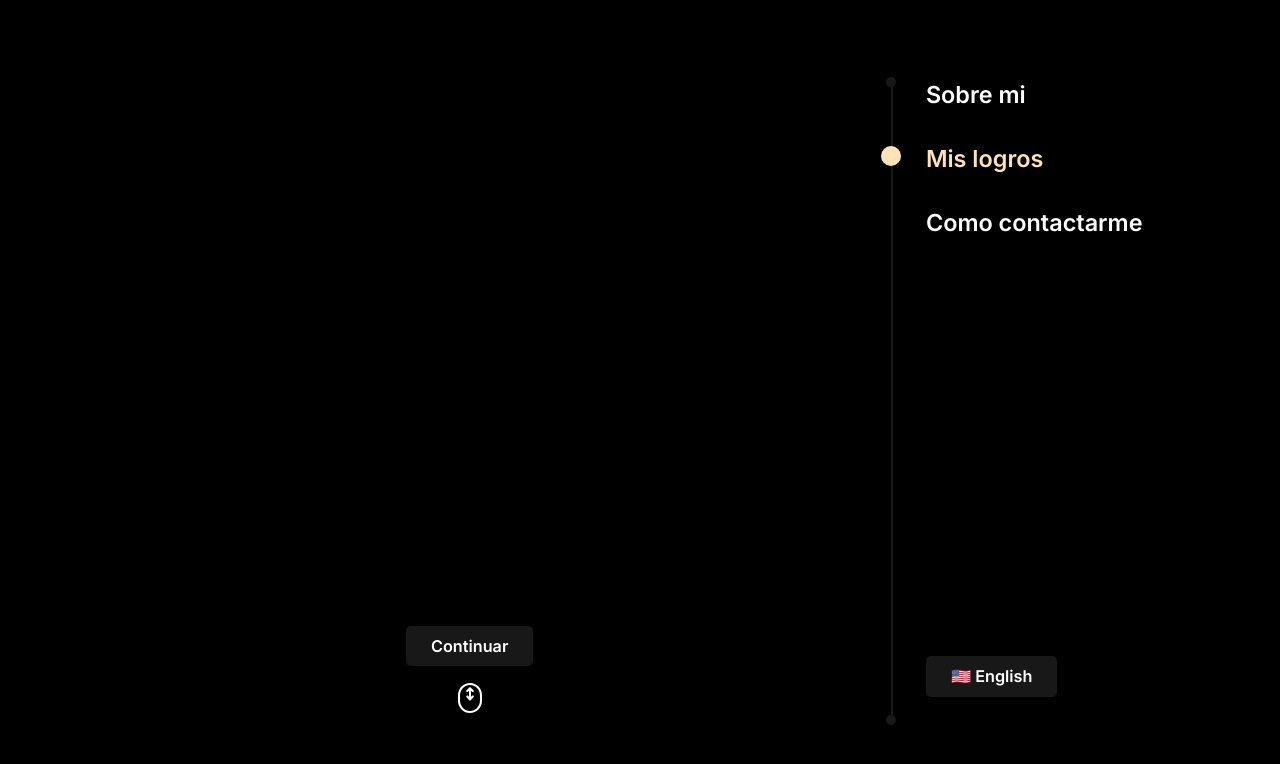
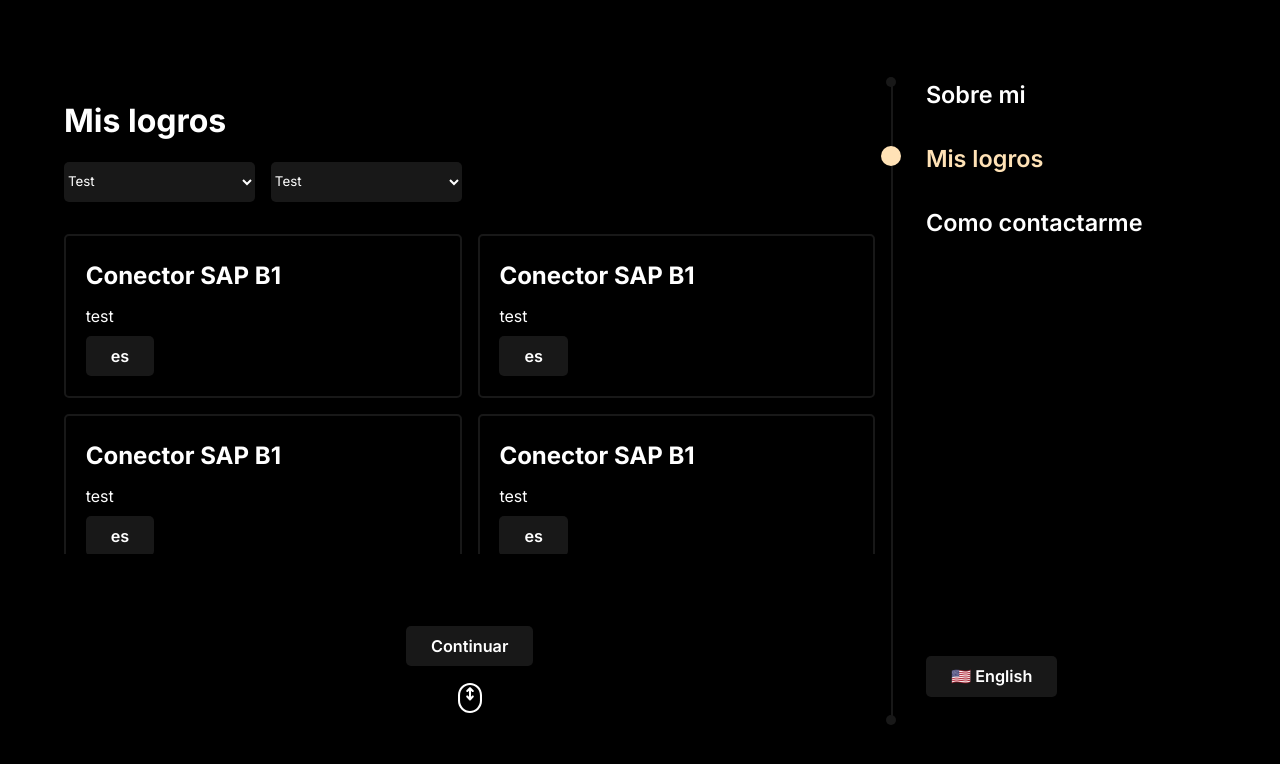
Before and after one commit to jdaar/new-portfolio, a SvelteKit app: page /achievements in a window 1280 px wide. Shown: the top 764 px of the page. Built offline with nearby package versions, Linux system fonts and the light colour scheme.

Commit message:
feat: achievements gallery

```diff
--- /dev/null
+++ b/src/lib/components/achievement.svelte
@@ -0,0 +1,34 @@
+<script lang="ts">
+	import type { Language } from "$lib/lang/dictionaries";
+	import { getContext } from "svelte";
+    import type { Writable } from "svelte/store";
+
+    const language = getContext('language') as Writeable<Language>
+</script>
+
+<div class="achievement">
+    <div></div>
+    <h2>
+        Conector SAP B1
+    </h2>
+    <div class="technologies">
+        test
+    </div>
+    <div class="actions">
+        <button>{$language}</button>
+    </div>
+    <div></div>
+</div>
+
+<style>
+    .achievement {
+        border: 2px solid var(--border-color);
+        display: grid;
+        grid-template-columns: 90%;
+        grid-template-rows: 10% 30% 20% 30% 10%;
+        justify-content: center;
+        align-items: center;
+        min-height: 10em;
+        border-radius: 5px;
+    }
+</style>
--- a/src/routes/about-me/+page.svelte
+++ b/src/routes/about-me/+page.svelte
@@ -10,7 +10,7 @@
     export let data: PageData;
 </script>
 
-<div transition:fly={{ y: -25, duration: 500}}>
+<div transition:fly={{ y: -25, duration: 250}}>
     <div class="card-header">
         <h1>Jhonatan David Asprilla Arango</h1>
         <img src="https://media.licdn.com/dms/image/C4D03AQHTXQvetVMWQg/profile-displayphoto-shrink_400_400/0/1644779343317?e=1697068800&v=beta&t=g088zn6P89PJypIzneaQUUHS5x0BB6NCvywonBaGgs0" alt="" srcset="">
--- a/src/routes/achievements/+page.svelte
+++ b/src/routes/achievements/+page.svelte
@@ -1,5 +1,62 @@
 <script lang="ts">
+	import { fly } from 'svelte/transition';
     import type { PageData } from './$types';
+	import { language_dictionaries, type Language } from '$lib/lang/dictionaries';
+	import { getContext } from 'svelte';
+	import type { Writable } from 'svelte/store';
+	import Achievement from '$lib/components/achievement.svelte';
+
+    let language = getContext('language') as Writable<Language>;
 
     export let data: PageData;
 </script>
+
+<div transition:fly={{ y: -25, duration: 250, delay: 250}}>
+    <div class="card-header">
+        <h1>
+            {language_dictionaries[$language]['achievements_label']}
+        </h1>
+        <select>
+            <option value="test">Test</option>
+        </select>
+        <select>
+            <option value="test">Test</option>
+        </select>
+    </div>
+<div class="achievements">
+    <Achievement></Achievement>
+    <Achievement></Achievement>
+    <Achievement></Achievement>
+    <Achievement></Achievement>
+    <Achievement></Achievement>
+</div>
+</div>
+
+<style>
+    .achievements {
+        display: grid;
+        grid-template-columns: 1fr 1fr;
+        gap: 1em;
+        height: 90%;
+        max-height: 40vh;
+        overflow-y: scroll;
+    }
+
+    .card-header {
+        margin-bottom: 2em;
+        display: grid;
+        grid-template-columns: 0.25fr 0.25fr;
+        grid-template-rows: 1fr 2.5em;
+        column-gap: 1em;
+    }
+
+    select {
+        background-color: var(--secondary-background-color);
+        border: none;
+        border-radius: 5px;
+    }
+
+    h1 {
+        grid-column: span 4;
+    }
+</style>
--- a/src/routes/styles.css
+++ b/src/routes/styles.css
@@ -1,6 +1,6 @@
 :root {
     --background-color: rgba(0, 0, 0, 1);
-    --secondary-backgroud-color: rgba(24, 24, 24, 1);
+    --secondary-background-color: rgba(24, 24, 24, 1);
     --border-color: rgba(24, 24, 24, 1);
     --foreground-color: rgba(255, 255, 255, 1);
     --accent-color: rgba(255, 226, 182, 1);
@@ -34,9 +34,11 @@
 }
 
 button {
-    background-color: var(--secondary-backgroud-color);
+    background-color: var(--secondary-background-color);
     border: none;
     border-radius: 5px;
+    padding: 0;
+    margin: 0;
     padding-left: 25px;
     padding-right: 25px;
     font-weight: 600;
```
